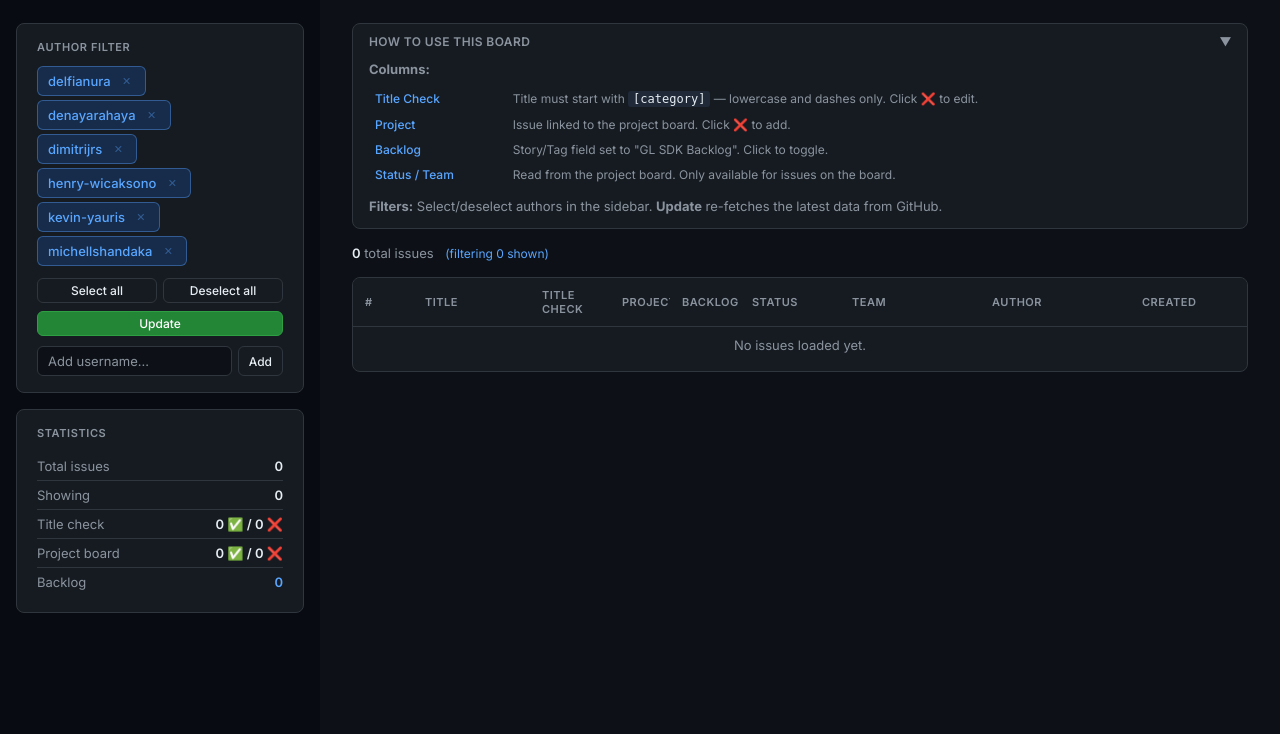
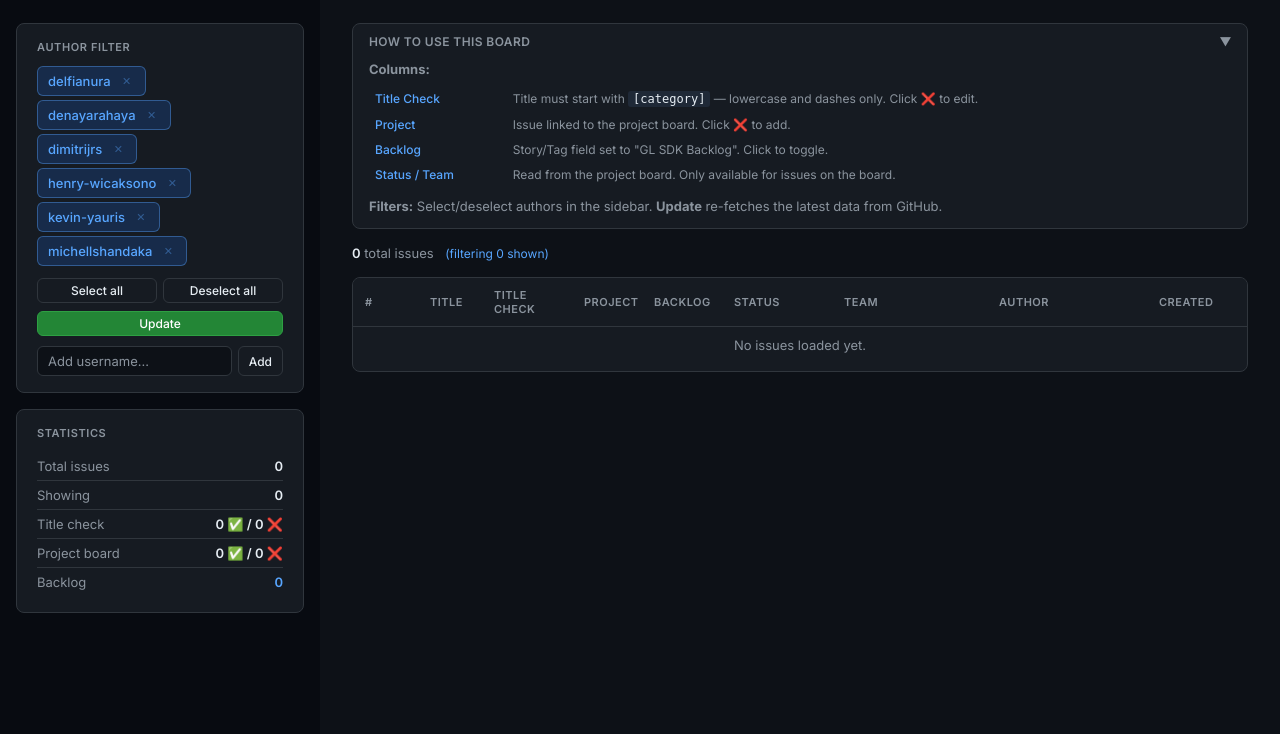
Before and after one commit to henry-wicaksono/gl-sdk-backlog-manager, a Flask app: page / in a window 1280 px wide. Shown: the part 66-800 px from the top of the page. Run offline with Flask 3, Linux system fonts and the light colour scheme; data that the repository does not hold is empty.

Commit message:
Slightly widen all columns + add explicit col-date width

```diff
--- a/templates/index.html
+++ b/templates/index.html
@@ -397,13 +397,14 @@
       color: var(--red);
     }
 
-    .col-num { width: 60px; }
-    .col-check { width: 80px; text-align: center; }
-    .col-project { width: 60px; text-align: center; }
-    .col-backlog { width: 70px; text-align: center; }
-    .col-status { width: 100px; }
-    .col-team { width: 140px; }
-    .col-author { width: 150px; }
+    .col-num { width: 65px; }
+    .col-check { width: 90px; text-align: center; }
+    .col-project { width: 70px; text-align: center; }
+    .col-backlog { width: 80px; text-align: center; }
+    .col-status { width: 110px; }
+    .col-team { width: 155px; }
+    .col-author { width: 160px; }
+    .col-date { width: 100px; }
 
     .project-add {
       cursor: pointer;
```
